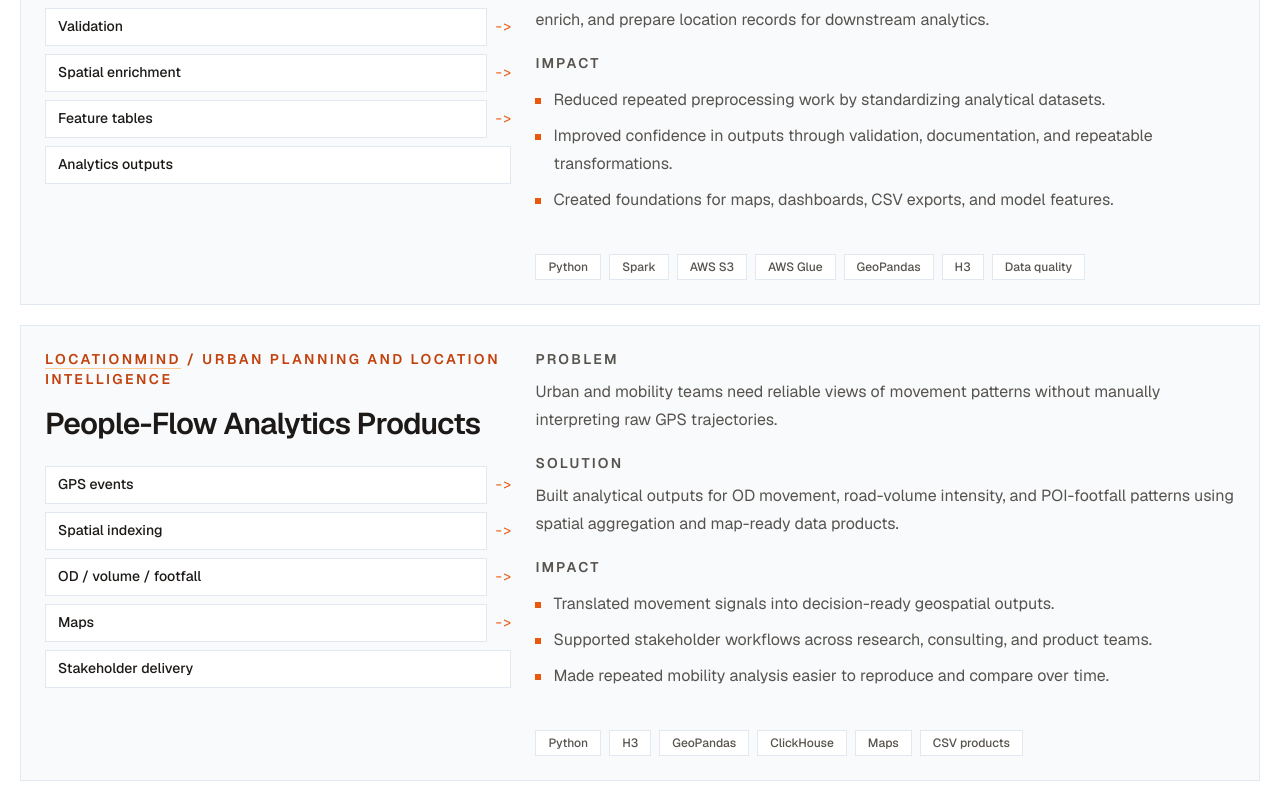
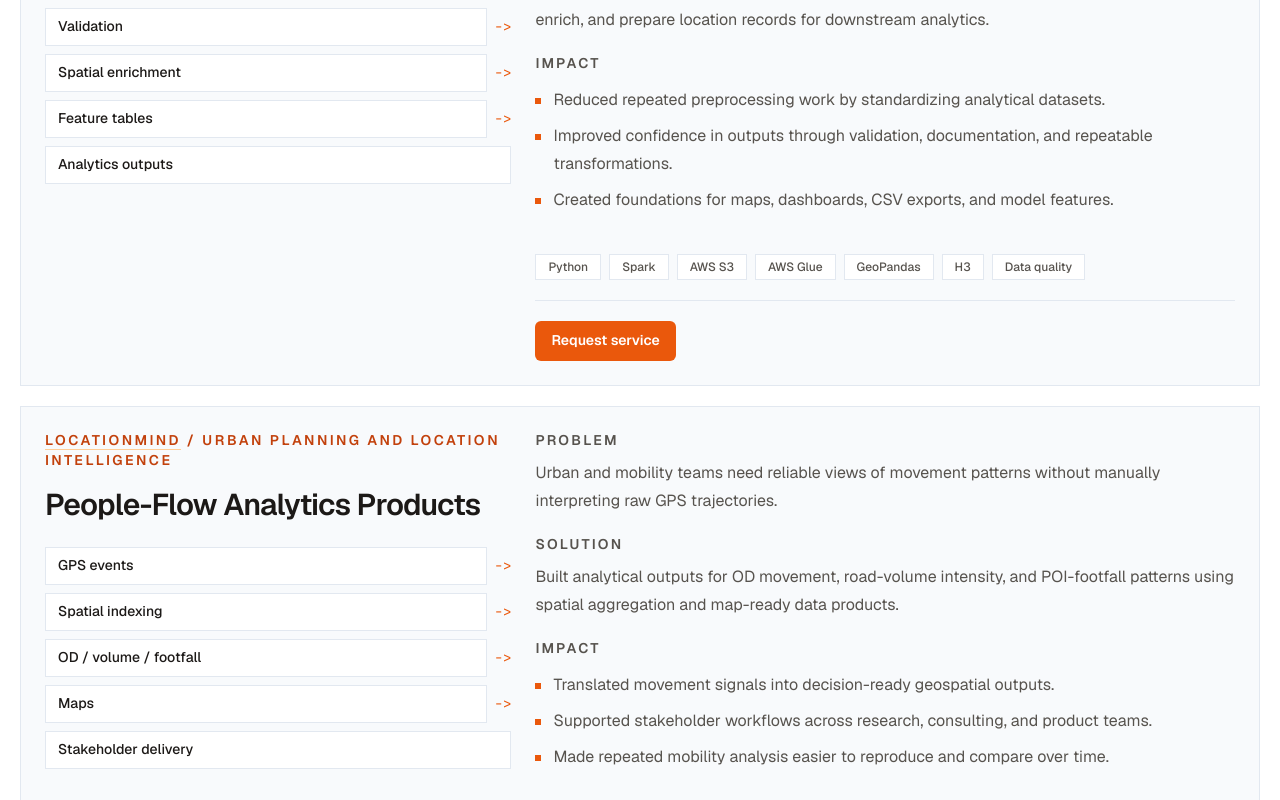
Before and after one commit to bikashsapkota/bikashsapkota.com, a Next.js app: page / in a window 1280 px wide. Shown: the part 2148-2948 px from the top of the page. Built offline with nearby package versions, Linux system fonts and the light colour scheme.

Commit message:
Fix LocationMind project service links

```diff
--- a/src/app/page.tsx
+++ b/src/app/page.tsx
@@ -177,10 +177,29 @@
                       </ul>
                     </div>
                     <TagList items={study.stack} />
-                    {study.githubUrl ? (
-                      <a className="text-sm font-semibold text-accent" href={study.githubUrl} target="_blank" rel="noreferrer">
-                        View repository
-                      </a>
+                    {study.serviceUrl || study.githubUrl ? (
+                      <div className="flex flex-wrap gap-3 border-t border-line pt-5">
+                        {study.serviceUrl ? (
+                          <a
+                            className="inline-flex h-10 items-center justify-center rounded-md bg-accent px-4 text-sm font-semibold text-white transition hover:bg-accent-strong"
+                            href={study.serviceUrl}
+                            target="_blank"
+                            rel="noreferrer"
+                          >
+                            Request service
+                          </a>
+                        ) : null}
+                        {study.githubUrl ? (
+                          <a
+                            className="inline-flex h-10 items-center justify-center rounded-md border border-line px-4 text-sm font-semibold text-accent transition hover:border-accent"
+                            href={study.githubUrl}
+                            target="_blank"
+                            rel="noreferrer"
+                          >
+                            View repository
+                          </a>
+                        ) : null}
+                      </div>
                     ) : null}
                   </div>
                 </article>
--- a/src/lib/content.ts
+++ b/src/lib/content.ts
@@ -47,6 +47,7 @@
   impact: string[];
   stack: string[];
   architecture: string[];
+  serviceUrl?: string;
   githubUrl?: string;
 };
 
@@ -240,8 +241,9 @@
     context: "GPS-scale geospatial pipelines",
     company: {
       label: "LocationMind",
-      href: "https://locationmind.com/#contact-us",
+      href: "https://locationmind.com/",
     },
+    serviceUrl: "https://locationmind.com/#contact-us",
     problem:
       "Raw mobility inputs are noisy, high-volume, and difficult to reuse across research, consulting, analytics, and product workflows.",
     solution:
@@ -259,8 +261,9 @@
     context: "Urban planning and location intelligence",
     company: {
       label: "LocationMind",
-      href: "https://locationmind.com/#contact-us",
+      href: "https://locationmind.com/",
     },
+    serviceUrl: "https://locationmind.com/#contact-us",
     problem:
       "Urban and mobility teams need reliable views of movement patterns without manually interpreting raw GPS trajectories.",
     solution:
```
